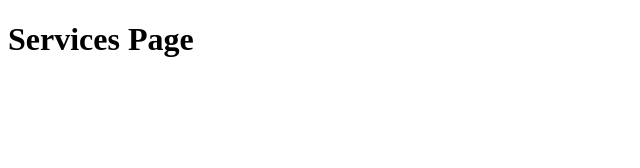
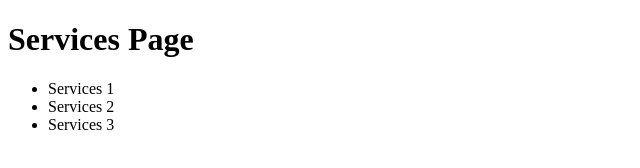
Before and after one commit to temmy-alex/belajar-git, a plain HTML site: page services-page.html in a window 1280 px wide. Shown: the whole page, without its empty margins (0-640 px from the left). Drawn offline with Linux system fonts and the light colour scheme.

Commit message:
list services

```diff
--- a/services-page.html
+++ b/services-page.html
@@ -7,5 +7,10 @@
 </head>
 <body>
     <h1>Services Page</h1>
+    <ul>
+        <li>Services 1</li>
+        <li>Services 2</li>
+        <li>Services 3</li>
+    </ul>
 </body>
 </html>
```
